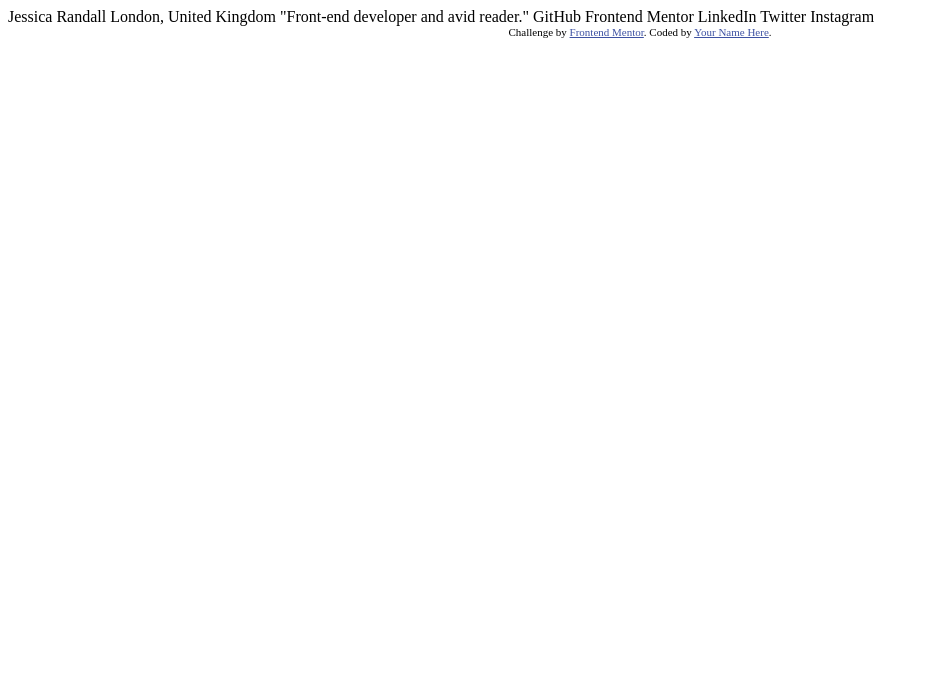
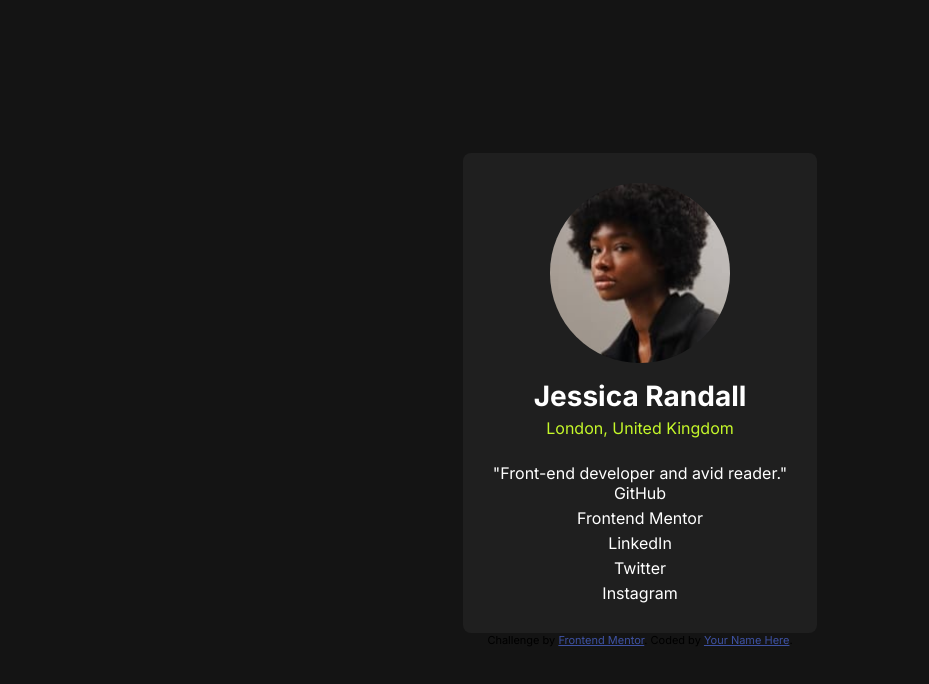
Before and after one commit to Sulemank-1/frontend-mentor-challenges, a plain HTML site: page social-links-profile/index.html in a window 1280 px wide. Shown: the whole page, without its empty margins (0-929 px from the left). Drawn offline with Linux system fonts and the light colour scheme.

Commit message:
Start styling

```diff
--- a/social-links-profile/index.html
+++ b/social-links-profile/index.html
@@ -1,34 +1,65 @@
 <!DOCTYPE html>
 <html lang="en">
   <head>
-  <meta charset="UTF-8">
-  <meta name="viewport" content="width=device-width, initial-scale=1.0"> <!-- displays site properly based on user's device -->
+    <meta charset="UTF-8" />
+    <meta name="viewport" content="width=device-width, initial-scale=1.0" />
+    <!-- displays site properly based on user's device -->
 
-  <link rel="icon" type="image/png" sizes="32x32" href="./assets/images/favicon-32x32.png">
+    <link
+      rel="icon"
+      type="image/png"
+      sizes="32x32"
+      href="./assets/images/favicon-32x32.png"
+    />
+    <link rel="preconnect" href="https://fonts.googleapis.com" />
+    <link rel="preconnect" href="https://fonts.gstatic.com" crossorigin />
+    <link
+      href="https://fonts.googleapis.com/css2?family=Inter:ital,opsz,wght@0,14..32,100..900;1,14..32,100..900&family=Roboto:ital,wght@0,100..900;1,100..900&display=swap"
+      rel="stylesheet"
+    />
+    <link rel="stylesheet" href="style.css" />
 
     <title>Frontend Mentor | Social links profile</title>
 
     <!-- Feel free to remove these styles or customise in your own stylesheet 👍 -->
     <style>
-    .attribution { font-size: 11px; text-align: center; }
-    .attribution a { color: hsl(228, 45%, 44%); }
+      .attribution {
+        font-size: 11px;
+        text-align: center;
+      }
+      .attribution a {
+        color: hsl(228, 45%, 44%);
+      }
     </style>
   </head>
   <body>
+    <div class="container">
+      <div class="sub-container">
+        <div class="image-div">
+          <img src="assets/images/avatar-jessica.jpeg" alt="profile-picture" />
+        </div>
 
-  Jessica Randall
-  London, United Kingdom
-  "Front-end developer and avid reader."
+        <div class="title-div">
+          <h1 id="name">Jessica Randall</h1>
+          <p id="location">London, United Kingdom</p>
+          <p id="description">"Front-end developer and avid reader."</p>
+        </div>
 
-  GitHub
-  Frontend Mentor
-  LinkedIn
-  Twitter
-  Instagram
+        <div class="links-div">
+          <a href="#">GitHub</a>
+          <a href="#">Frontend Mentor</a>
+          <a href="#">LinkedIn</a>
+          <a href="#">Twitter</a>
+          <a href="#">Instagram</a>
+        </div>
+      </div>
 
       <div class="attribution">
-    Challenge by <a href="https://www.frontendmentor.io?ref=challenge" target="_blank">Frontend Mentor</a>.
-    Coded by <a href="#">Your Name Here</a>.
+        Challenge by
+        <a href="https://www.frontendmentor.io?ref=challenge" target="_blank"
+          >Frontend Mentor</a
+        >. Coded by <a href="#">Your Name Here</a>.
+      </div>
     </div>
   </body>
 </html>
--- /dev/null
+++ b/social-links-profile/style.css
@@ -0,0 +1,65 @@
+*{
+  margin: 0;
+  padding: 0;
+  box-sizing: border-box;
+}
+
+body{
+  font-family: "Inter", sans-serif;
+}
+
+.container{
+  width: 100%;
+  height: 100vh;
+  background-color: hsl(0, 0%, 8%);
+  display: flex;
+  flex-direction: column;
+  justify-content: center;
+  align-items: center;
+}
+
+.sub-container{
+  color: white;
+  background-color: hsl(0, 0%, 12%);
+  border-radius: 8px;
+  padding: 1.875rem;
+  display: flex;
+  flex-direction: column;
+  align-items: center;
+}
+
+.sub-container > div {
+  text-align: center;
+}
+
+.image-div{
+  margin-bottom: 0.75rem;
+}
+
+img{
+  width: clamp(80px, 14vw, 200px);
+  height: clamp(80px, 14vw, 200px);
+  border-radius: 50%;
+  object-fit: cover;
+}
+
+#name{
+  font-size: 1.75rem;
+  margin-bottom: 0.313rem;
+}
+
+#location{
+  color: hsl(75, 94%, 57%);
+  margin-bottom: 1.563rem;
+}
+
+.links-div{
+  display: flex;
+  flex-direction: column;
+  gap: 5px;
+}
+
+.links-div a{
+  color: white;
+  text-decoration: none;
+}
```
Lines whose indentation alone changed are shown as unchanged.
